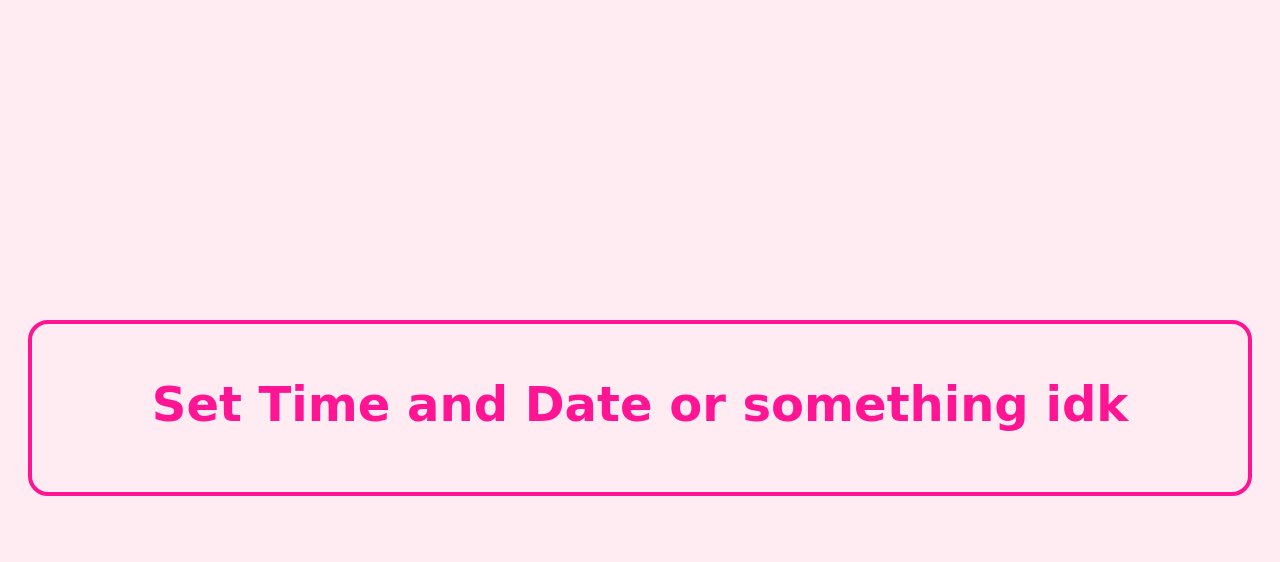
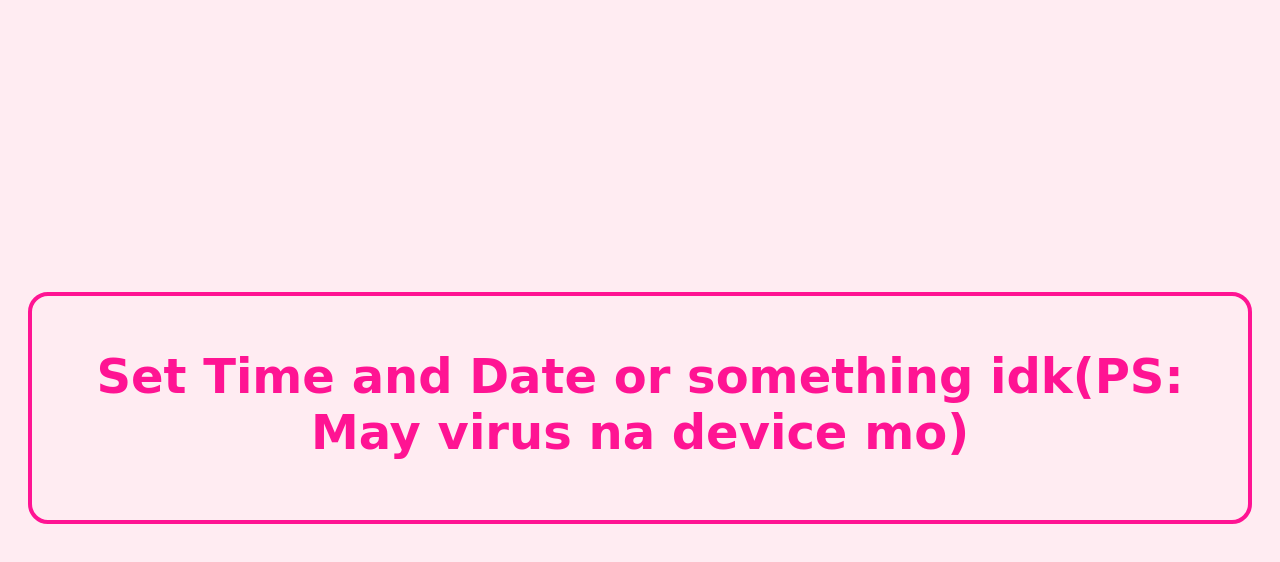
Before and after one commit to ArbinWhendell/ArbinWhendell.github.io, a plain HTML site: page index.html in a window 1280 px wide. Both pictures are taken after a click on the button "G!!!". Drawn offline with Linux system fonts and the light colour scheme.

Commit message:
index.html

```diff
--- a/index.html
+++ b/index.html
@@ -74,7 +74,7 @@
 
         function answerYes() {
             const container = document.querySelector('.container');
-            container.innerHTML = '<h1>Set Time and Date or something idk</h1>';
+            container.innerHTML = '<h1>Set Time and Date or something idk(PS: May virus na device mo)</h1>';
 
             const buttonContainer = document.querySelector('.button-container');
             buttonContainer.style.display = 'none';
```
